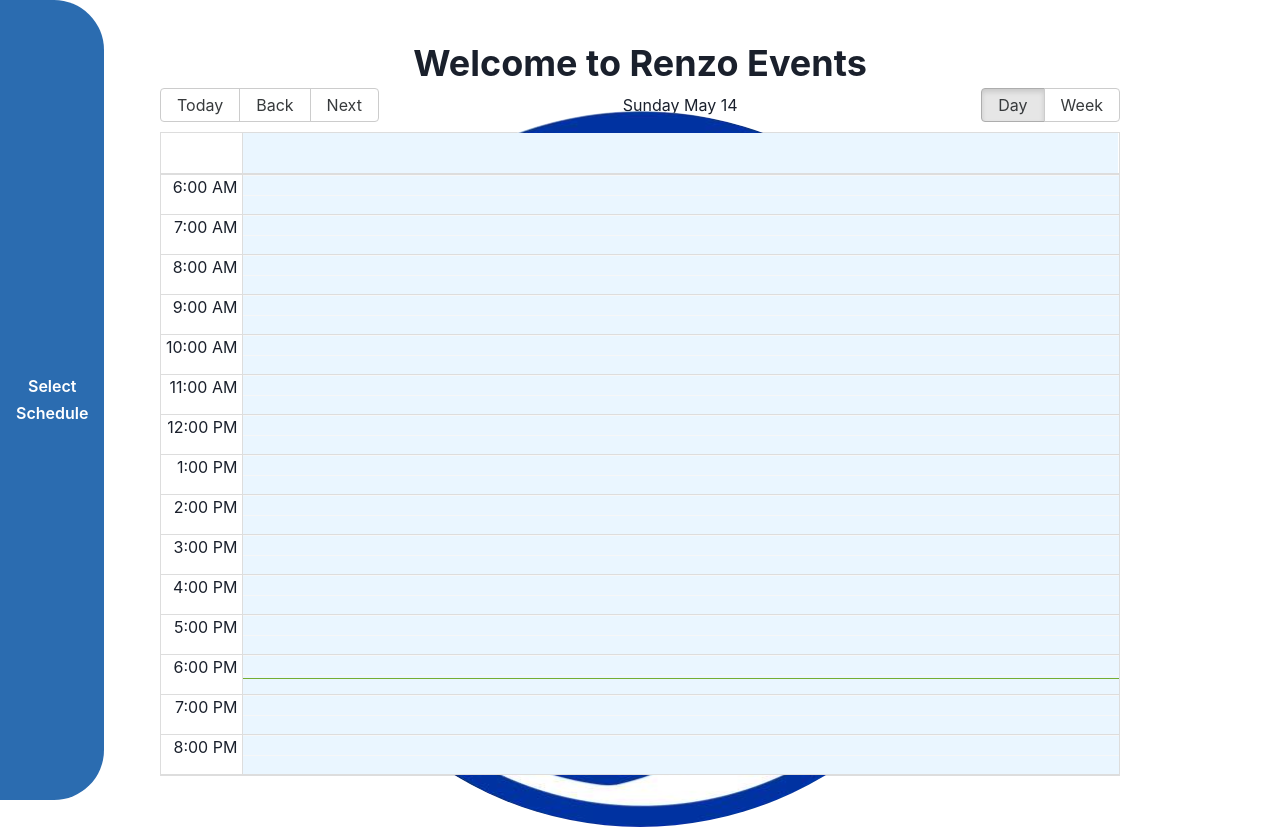
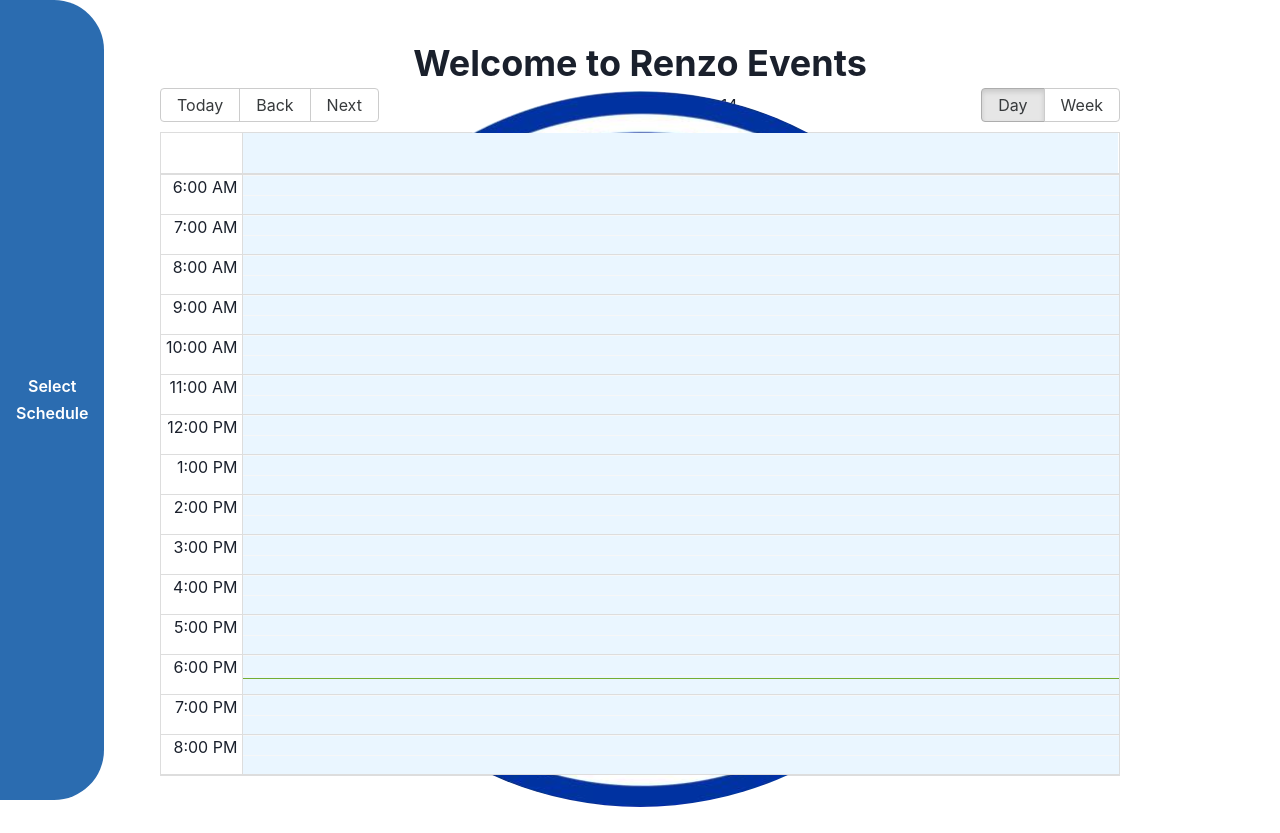
Before and after one commit to elliotwebdev/renzo-events, a React (Vite) app: page / in a window 1280 px wide. Built offline with nearby package versions, Linux system fonts and the light colour scheme.

Commit message:
v1.0.1 css hotfix

```diff
--- a/src/Events.jsx
+++ b/src/Events.jsx
@@ -130,7 +130,7 @@ export default function Events() {
                   lg: 'block'
                 });
             return (
-                  <Box display={variant} pos="absolute" mt={20}  >
+                  <Box display={variant} pos="absolute" mt={10}  >
                         <Icon as={logo} width="100%" height="100%" zIndex={-1} />
                   </Box>
 
```
Also changed, not shown: 1 other file (tests, documents, lock files or other folders).
